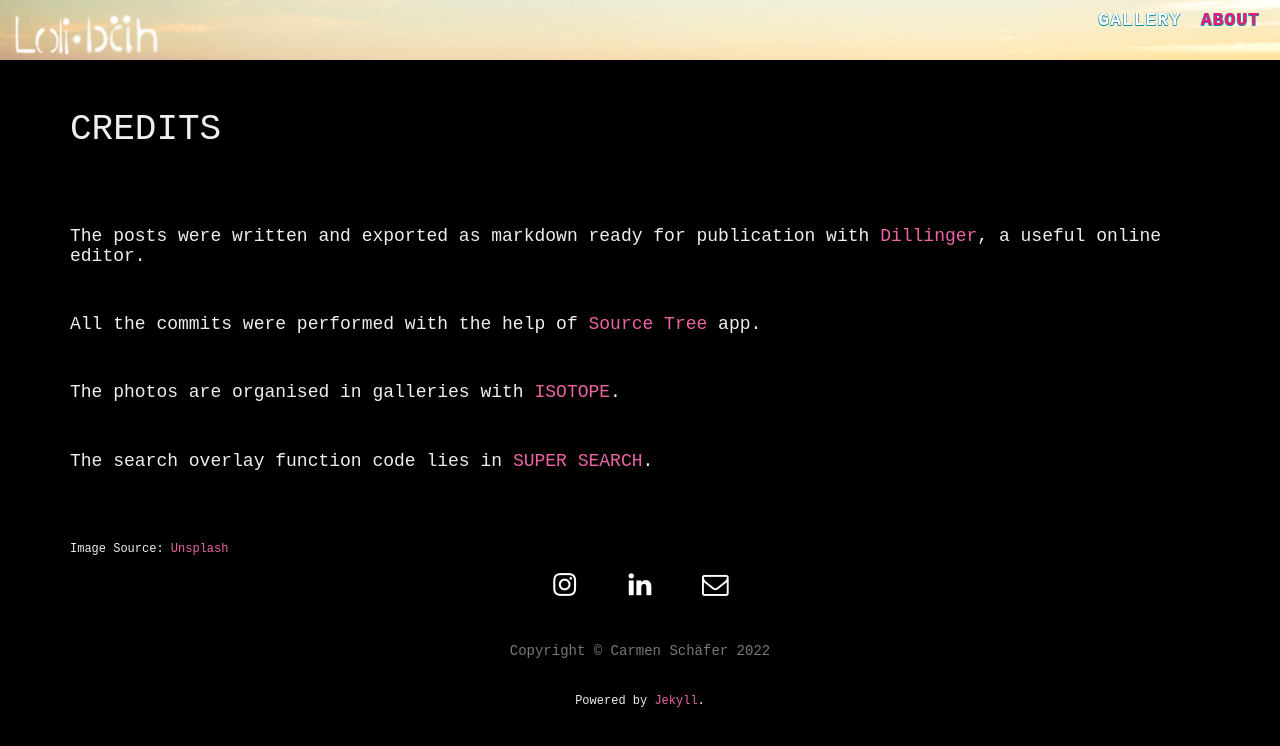
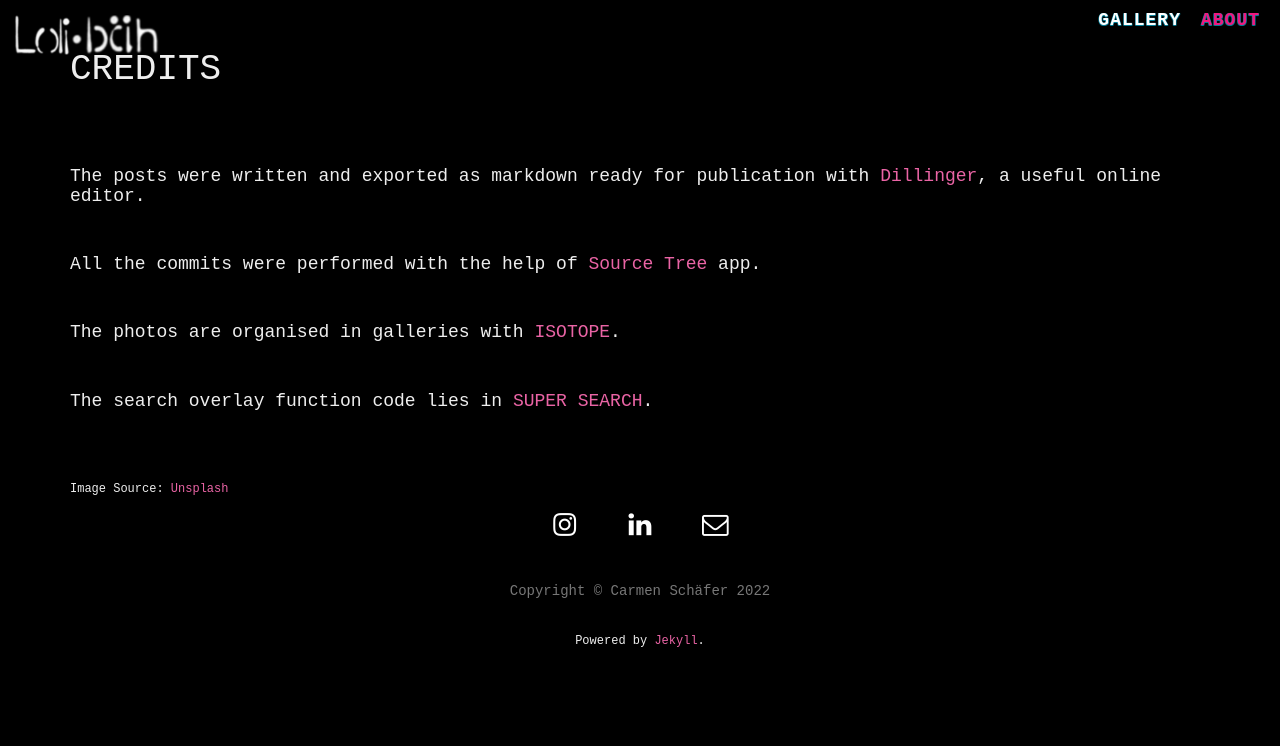
Before and after one commit to mstrnilsson/landing_page, a Jekyll site: the page built from about/index.html, in a window 1280 px wide. Shown: the top 746 px of the page. Built offline with Jekyll 4.4.1, drawn with Linux system fonts in a browser that asks for light colours; nearby versions of some CDN libraries.

Commit message:
intro-header remove layout_page

```diff
--- a/_layouts/page.html
+++ b/_layouts/page.html
@@ -3,21 +3,21 @@ layout: default
 ---
 
 <!-- Page Header -->
+<!--
 <header class="intro-header" style="background-image: url('{{ site.baseurl }}/{% if page.header-img %}{{ page.header-img }}{% else %}{{ site.header-img }}{% endif %}')">
     <div class="container">
         <div class="row">
             <div class="col-lg-8 col-lg-offset-2 col-md-10 col-md-offset-1">
                 <div class="site-heading">
-                    <!--
                     <h1>{% if page.title %}{{ page.title }}{% else %}{{ site.title }}{% endif %}</h1>
                     <hr class="small">
                     <span class="subheading">{{ page.description }}</span>
-                -->
                 </div>
             </div>
         </div>
     </div>
 </header>
+-->
 
 <!-- Main Content -->
 <div class="container">
--- a/css/main.css
+++ b/css/main.css
@@ -133,7 +133,7 @@ hr.small {
     transform: translate3d(0, 100%, 0);
   }
 }
-/*.intro-header {
+.intro-header {
   background: no-repeat center center;
   background-color: #808080;
   background-attachment: scroll;
@@ -142,7 +142,7 @@ hr.small {
   background-size: cover;
   -o-background-size: cover;
   margin-bottom: 0px;
-}*/
+}
 .intro-header .site-heading,
 .intro-header .post-heading,
 .intro-header .page-heading {
```
